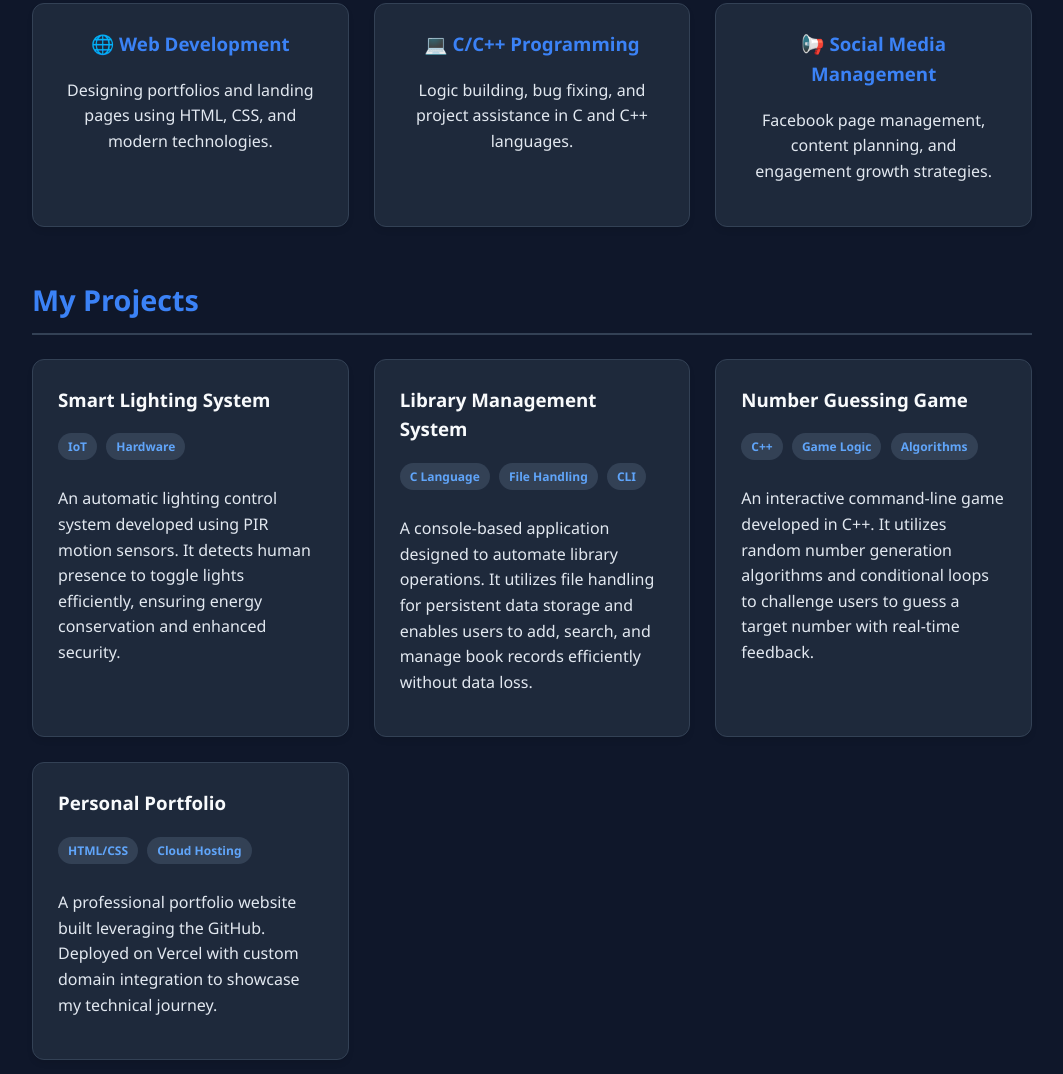
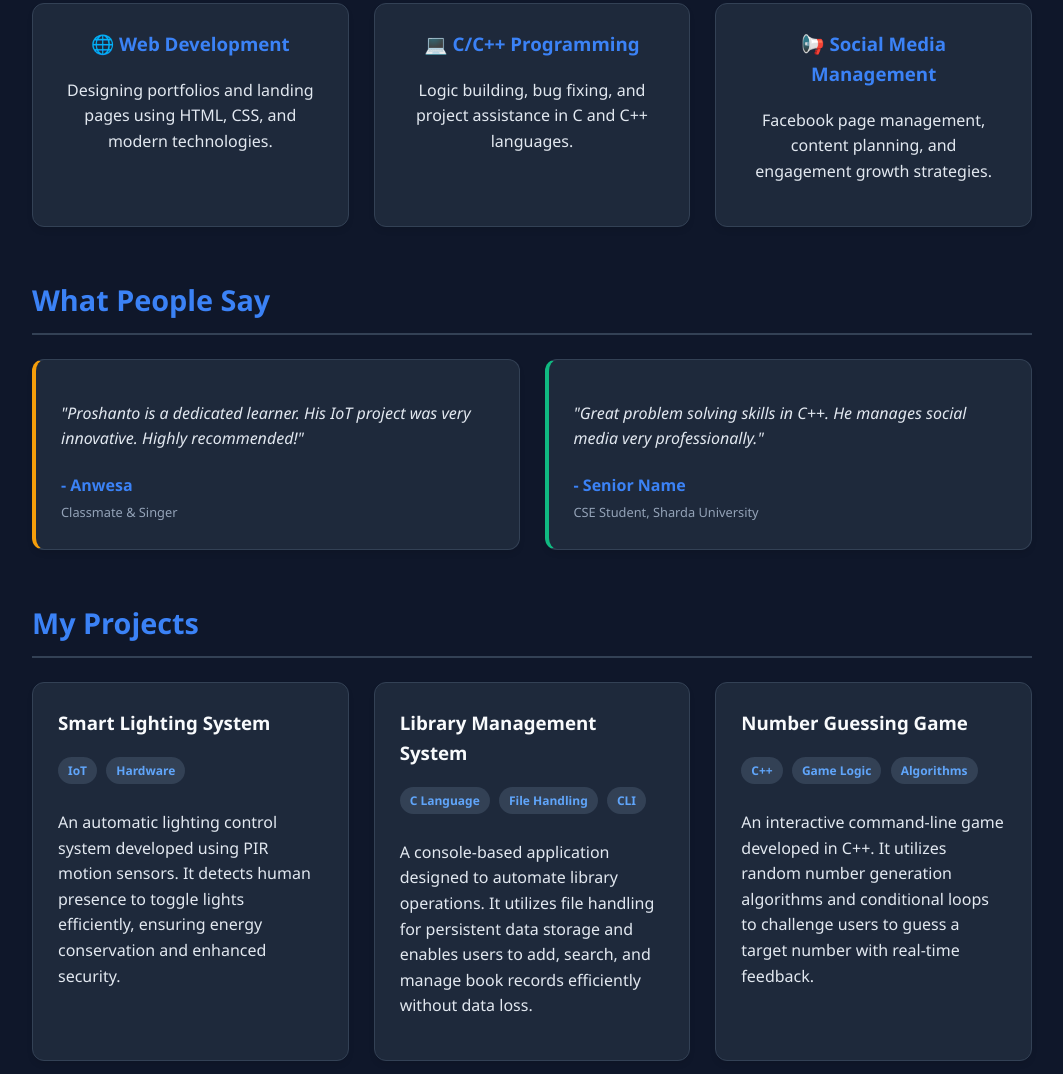
Before and after one commit to proshanto-kumar-roy/portfolio, a plain HTML site: page index.html in a window 1280 px wide. Shown: the part 1275-2349 px from the top of the page, without its empty margins (108-1171 px from the left). Drawn offline with nearby package versions, Linux system fonts and the light colour scheme.

Commit message:
Add files via upload

```diff
--- a/index.html
+++ b/index.html
@@ -156,6 +156,23 @@ I am enthusiastic about collaborating with like-minded individuals and contribut
 
 </div>
 
+        <h2 class="section-title">What People Say</h2>
+<div class="project-grid">
+
+    <div class="card" style="border-left: 4px solid #f59e0b;">
+        <p style="font-style: italic;">"Proshanto is a dedicated learner. His IoT project was very innovative. Highly recommended!"</p>
+        <h4 style="margin-bottom: 0; color: #3b82f6;">- Anwesa</h4>
+        <span style="font-size: 0.8rem; color: #94a3b8;">Classmate & Singer</span>
+    </div>
+
+    <div class="card" style="border-left: 4px solid #10b981;">
+        <p style="font-style: italic;">"Great problem solving skills in C++. He manages social media very professionally."</p>
+        <h4 style="margin-bottom: 0; color: #3b82f6;">- Senior Name</h4>
+        <span style="font-size: 0.8rem; color: #94a3b8;">CSE Student, Sharda University</span>
+    </div>
+
+</div>
+
         <h2 class="section-title">My Projects</h2>
         <div class="project-grid">
 
```
